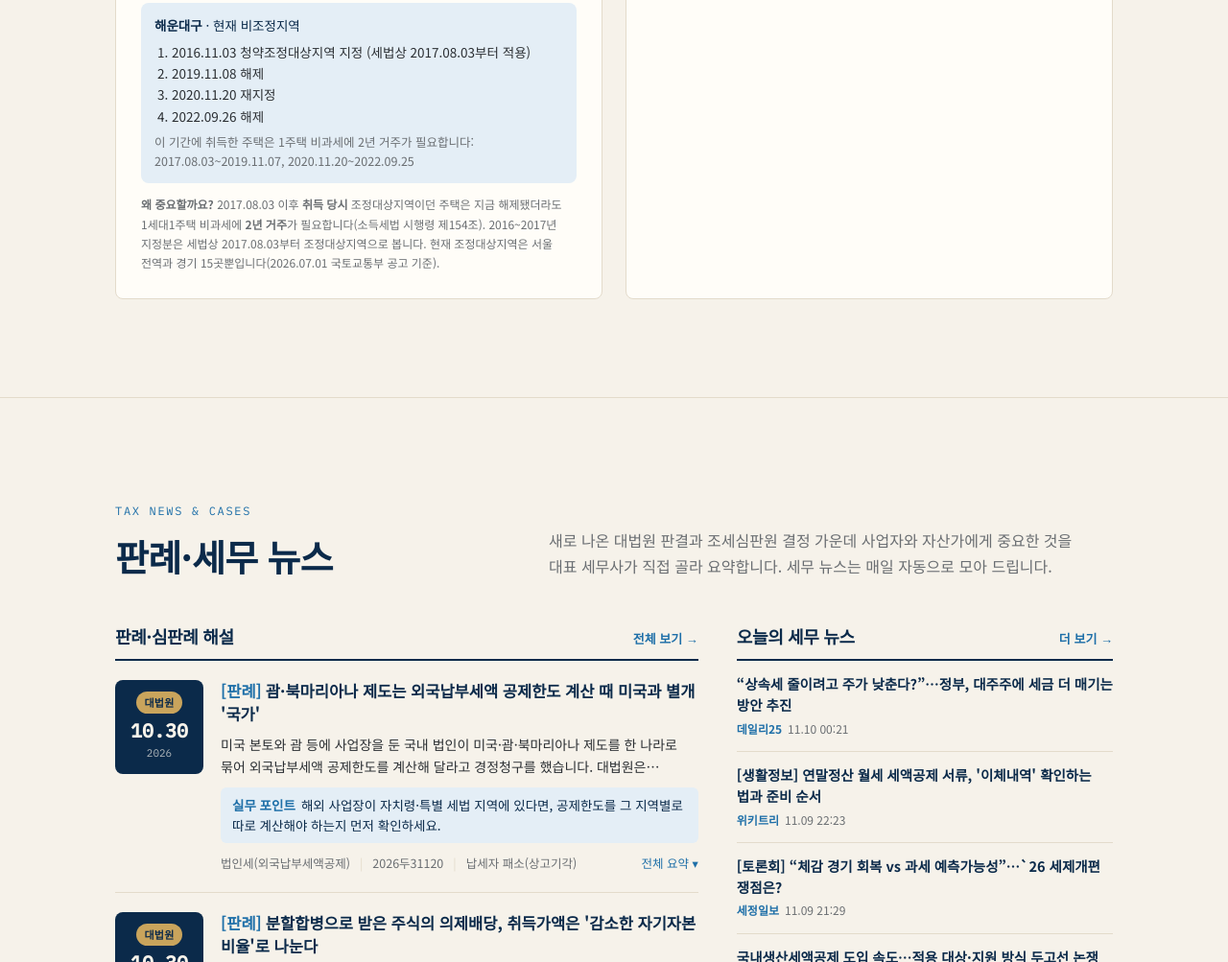
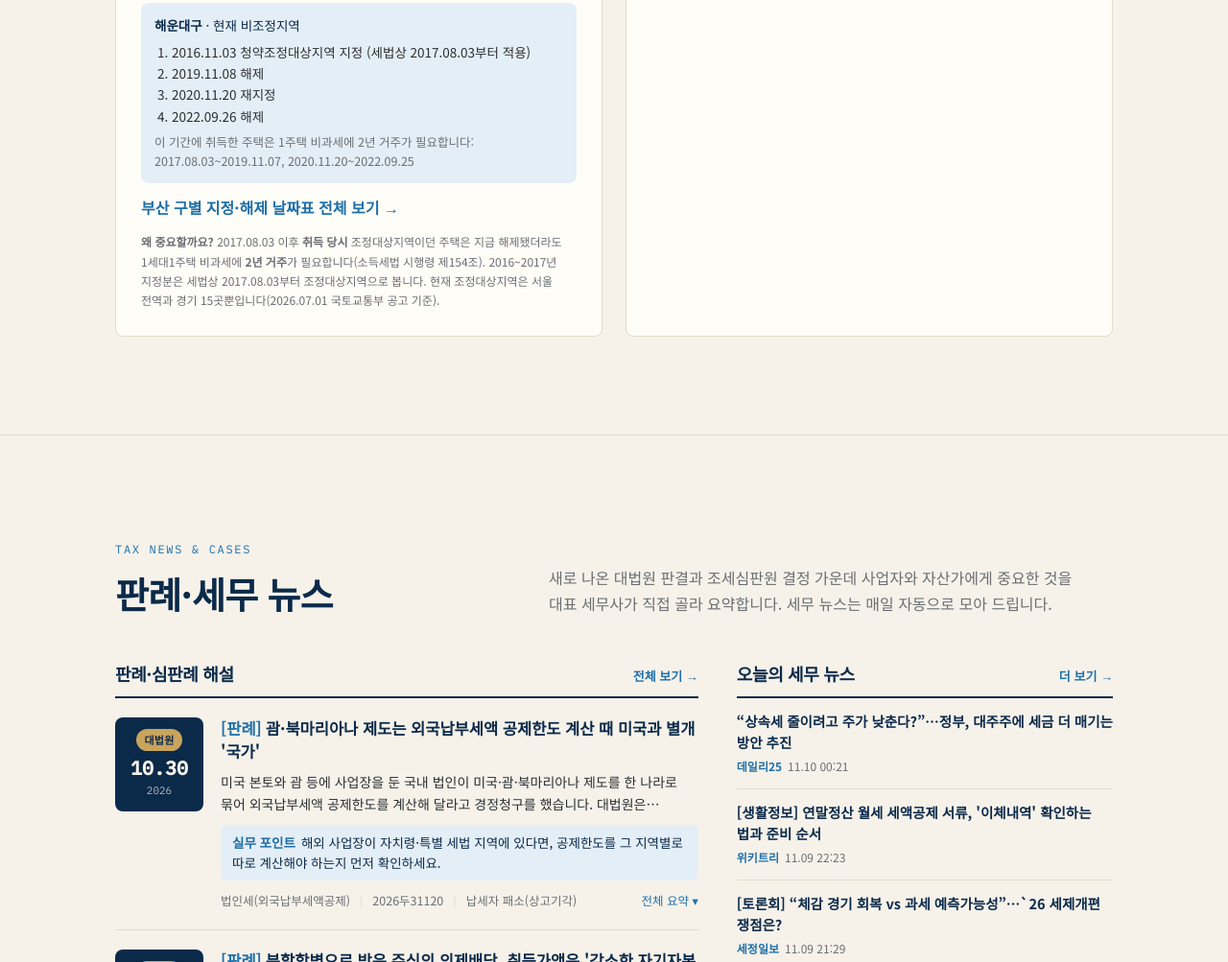
Before and after one commit to ogwanyeol-afk/haeyangtax, a plain HTML site: page index.html in a window 1280 px wide. Shown: the part 5957-6960 px from the top of the page at 96% size. Drawn offline with Linux system fonts and the light colour scheme; a web font is replaced by a local one.

Commit message:
Update index.html

```diff
--- a/index.html
+++ b/index.html
@@ -657,6 +657,7 @@ footer .wrap{display:flex;flex-wrap:wrap;justify-content:space-between;gap:16px}
             <div class="rg-info" id="rg-info" aria-live="polite"><b>구·군을 누르면</b> 지정·해제 연혁이 나옵니다.</div>
           </div>
           <div id="rg-tl" hidden><div class="tl" id="rg-tlbox"></div></div>
+          <p style="margin-top:12px"><a href="/busan-jojeong.html" style="color:var(--tide);font-weight:700;text-decoration:none">부산 구별 지정·해제 날짜표 전체 보기 →</a></p>
           <p class="note"><b>왜 중요할까요?</b> 2017.08.03 이후 <b>취득 당시</b> 조정대상지역이던 주택은 지금 해제됐더라도 1세대1주택 비과세에 <b>2년 거주</b>가 필요합니다(소득세법 시행령 제154조). 2016~2017년 지정분은 세법상 2017.08.03부터 조정대상지역으로 봅니다. 현재 조정대상지역은 서울 전역과 경기 15곳뿐입니다(2026.07.01 국토교통부 공고 기준).</p>
         </div>
         <div class="panel">
```
